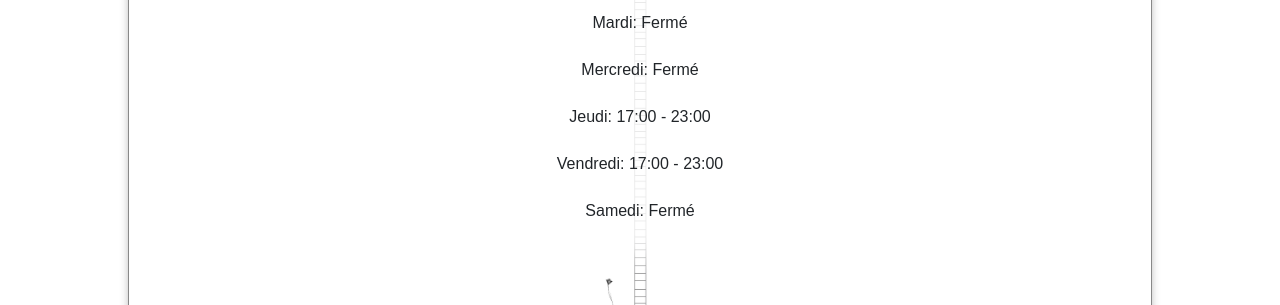
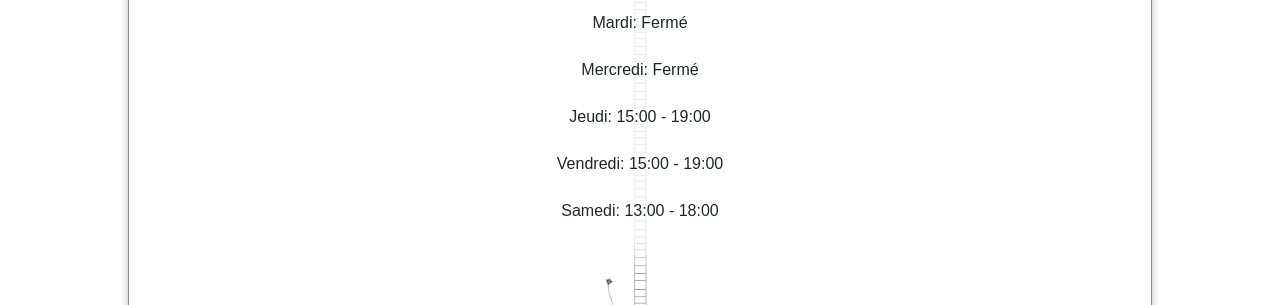
Before and after one commit to bieresilo/silo, a Jekyll site: the page built from index.html, in a window 1280 px wide and 900 px high, scrolled down 3512 px. Shown: the part 152-457 px from the top of the window. Built offline with Jekyll 4.4.1, drawn with Linux system fonts in a browser that asks for light colours; nearby versions of some CDN libraries; some web fonts are replaced.

Commit message:
Update hours.yaml

```diff
--- a/_data/hours.yaml
+++ b/_data/hours.yaml
@@ -7,8 +7,8 @@
 - day: Mercredi
   hours: Fermé
 - day: Jeudi
-  hours: 17:00 - 23:00
+  hours: 15:00 - 19:00
 - day: Vendredi
-  hours: 17:00 - 23:00
+  hours: 15:00 - 19:00
 - day: Samedi
-  hours: Fermé
+  hours: 13:00 - 18:00
```
